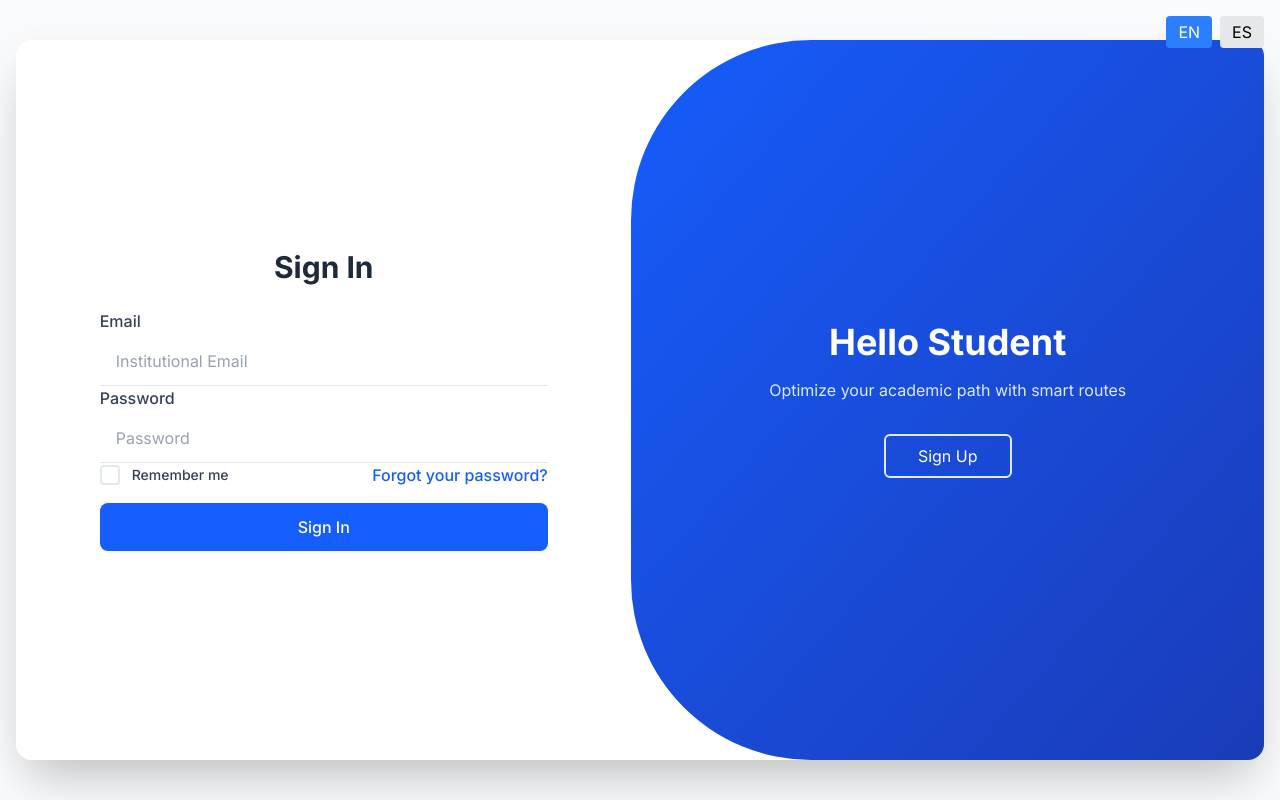
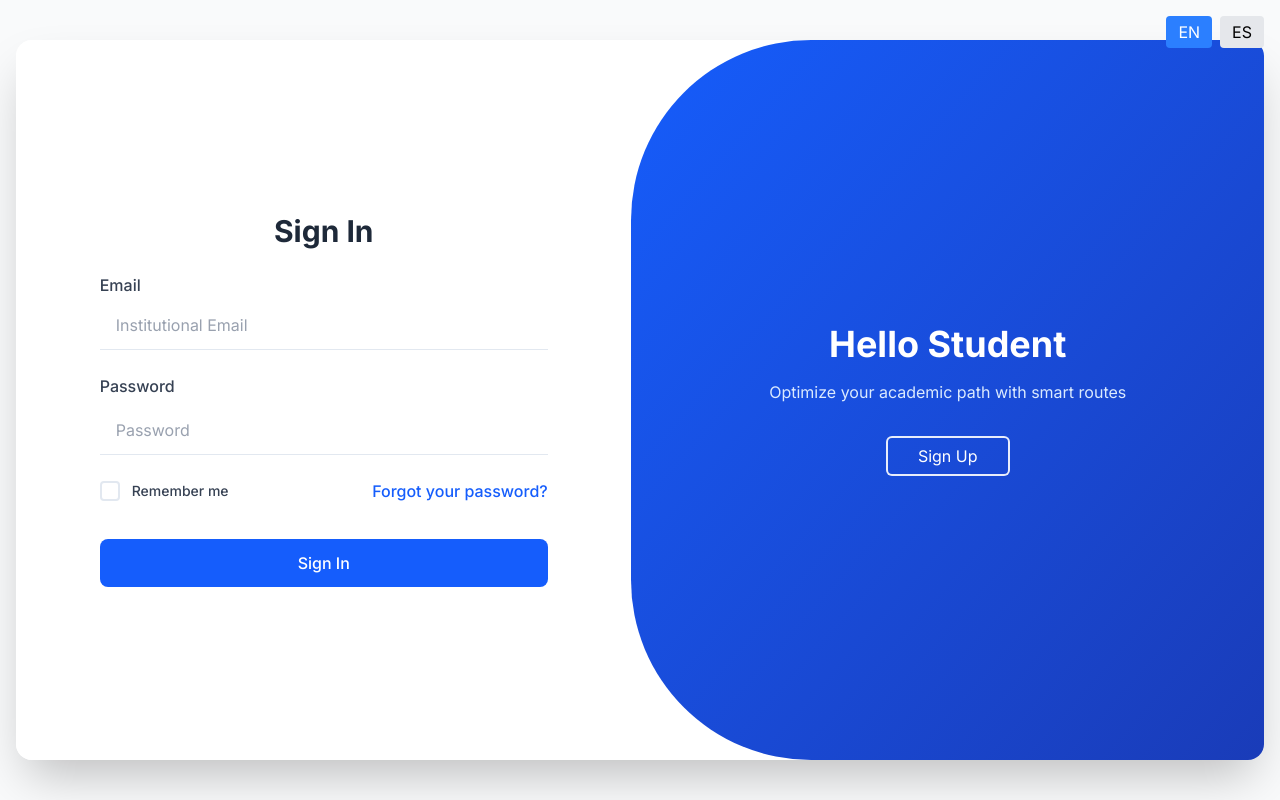
Before and after one commit to edugraph-ods/edugraph-front-end, a Next.js app: page /auth/sign-in in a window 1280 px wide. Built offline with nearby package versions, Linux system fonts and the light colour scheme; no server answers.

Commit message:
style(auth): refine login spacing and remove unwanted button borders

```diff
--- a/src/components/AuthContainer.tsx
+++ b/src/components/AuthContainer.tsx
@@ -147,7 +147,7 @@ export const AuthContainer = () => {
               </motion.p>
               <motion.button
                 onClick={() => toggleAuthMode(!showRegister)}
-                className="border-2 border-white text-white px-8 py-2 rounded-md hover:bg-white hover:text-blue-600 transition-colors duration-200 cursor-pointer"
+                className="px-8 py-2 rounded-md text-white bg-transparent shadow-[inset_0_0_0_2px_rgba(255,255,255,0.9)] hover:bg-white hover:text-blue-600 transition-colors duration-200 cursor-pointer appearance-none focus:outline-none focus-visible:outline-none ring-0 focus:ring-2 focus:ring-white focus:ring-offset-0"
                 variants={itemVariants}
                 whileHover={{ scale: 1.05 }}
                 whileTap={{ scale: 0.95 }}
--- a/src/components/LoginForm.tsx
+++ b/src/components/LoginForm.tsx
@@ -73,7 +73,7 @@ export const LoginForm = () => {
 
       <form onSubmit={handleSubmit}>
         {/* Email Input */}
-        <div className="space-y-1">
+        <div className="space-y-2 mb-6">
           <label htmlFor="email" className="block text-sm sm:text-base font-medium text-gray-700 mb-1">
             {t('email')}
           </label>
@@ -91,7 +91,7 @@ export const LoginForm = () => {
         </div>
 
         {/* Password Input */}
-        <div className="space-y-1">
+        <div className="space-y-2 mb-6">
           <label htmlFor="password" className="block text-sm sm:text-base font-medium text-gray-700">
             {t('password')}
           </label>
@@ -109,7 +109,7 @@ export const LoginForm = () => {
         </div>
 
         {/* Remember Me & Forgot Password */}
-        <div className="flex flex-col sm:flex-row items-start sm:items-center justify-between space-y-3 sm:space-y-0">
+        <div className="flex flex-col sm:flex-row items-start sm:items-center justify-between space-y-3 sm:space-y-0 mt-3 mb-5">
           <div className="group flex items-center">
             <label className="flex items-center space-x-3 cursor-pointer select-none">
               <div className="relative">
```
